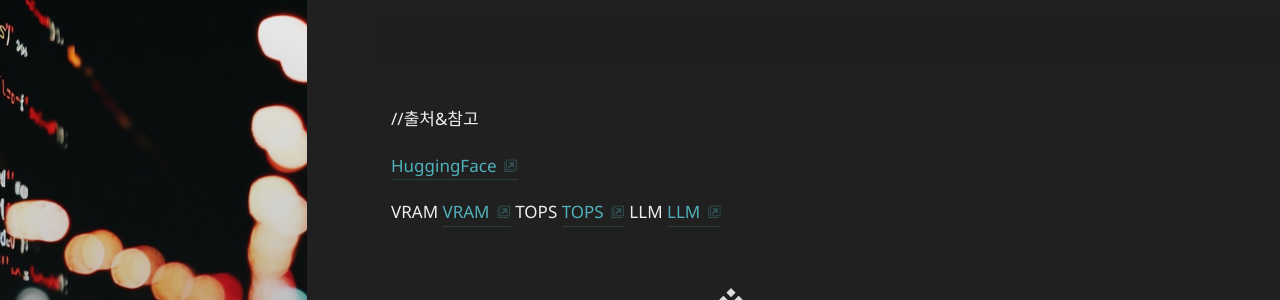
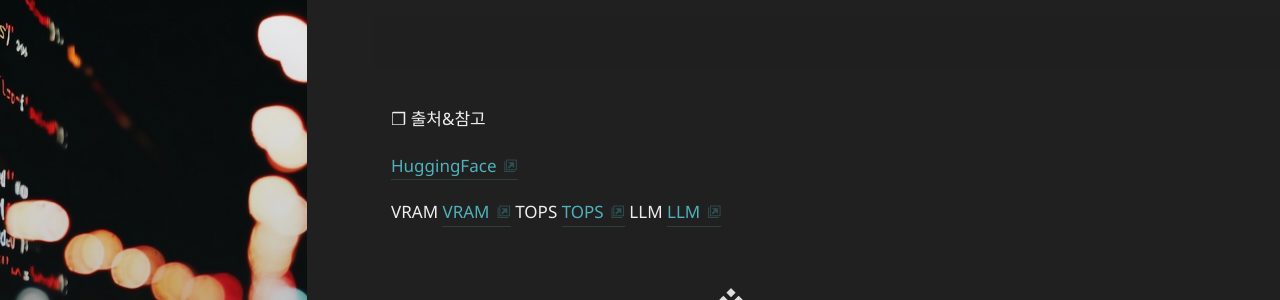
Before and after one commit to callsign88/callsign88.github.io, a Jekyll site: the page built from _posts/2025-06-21-related-projects-and-data-tables.md, in a window 1280 px wide and 900 px high, scrolled down 2559 px. Shown: the part 153-453 px from the top of the window. Built offline with Jekyll 4.4.1, drawn with Linux system fonts in a browser that asks for light colours; some web fonts are replaced.

```diff
--- a/_posts/2025-06-21-related-projects-and-data-tables.md
+++ b/_posts/2025-06-21-related-projects-and-data-tables.md
@@ -95,7 +95,7 @@ OverHead
 
 ~~~
 
-//출처&참고
+❒ 출처&참고
 
 [HuggingFace](https://huggingface.co/spaces/Vokturz/can-it-run-llm)
 
```
Also changed, not shown: LICENSE.md.
